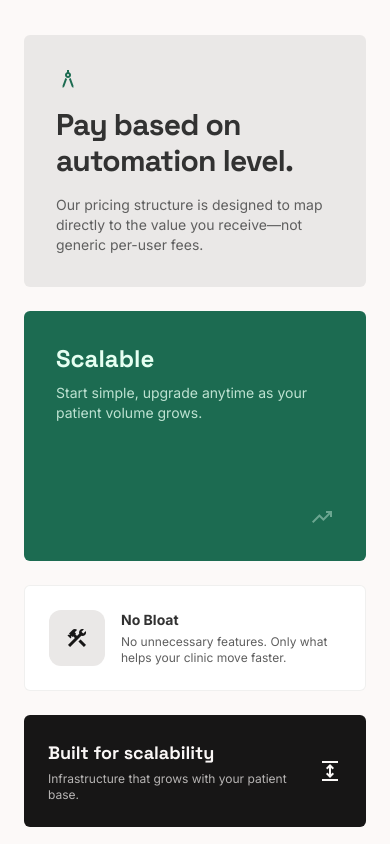
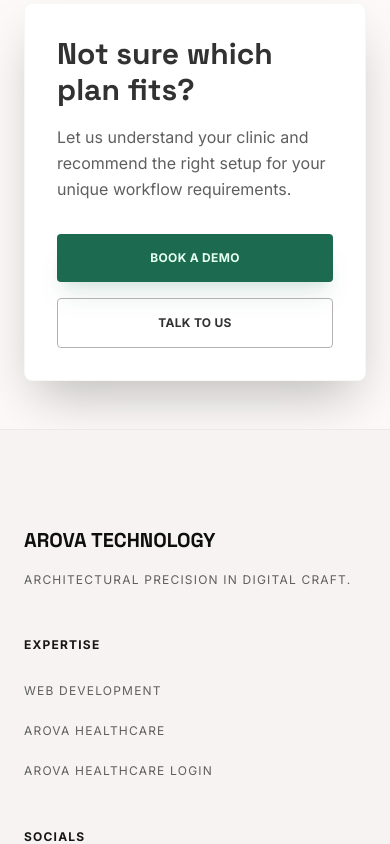
Before and after one commit to devdeepsaha/arova, a React (Vite) app: page /pricing in a window 390 px wide. Shown: the part 3281-4125 px from the top of the page. Built offline with nearby package versions, Linux system fonts and the light colour scheme; a web font is replaced by a local one.

Commit message:
edit fix

```diff
--- a/src/components/pricing/PricingCTA.jsx
+++ b/src/components/pricing/PricingCTA.jsx
@@ -1,6 +1,5 @@
-function PricingCTA() {
+function PricingCTA({ onOpenModal }) {
   return (
-    // NEW: Made buttons stack properly on mobile and adjusted font sizes
     <section className="max-w-7xl mx-auto px-6 md:px-8">
       <div className="bg-surface-container-lowest border border-outline-variant/10 rounded-xl overflow-hidden shadow-2xl">
         <div className="grid grid-cols-1 md:grid-cols-2">
@@ -10,12 +9,23 @@
               Let us understand your clinic and recommend the right setup for your unique workflow requirements.
             </p>
             <div className="flex flex-col sm:flex-row gap-4">
-              <button className="bg-tertiary text-on-tertiary px-8 py-4 rounded-sm font-bold tracking-wide uppercase text-xs hover:bg-tertiary-dim transition-all shadow-xl shadow-tertiary/10 w-full sm:w-auto">
+              {/* This button still opens the Contact Modal */}
+              <button
+                onClick={onOpenModal}
+                className="bg-tertiary text-on-tertiary px-8 py-4 rounded-sm font-bold tracking-wide uppercase text-xs hover:bg-tertiary-dim transition-all shadow-xl shadow-tertiary/10 w-full sm:w-auto"
+              >
                 Book a Demo
               </button>
-              <button className="bg-transparent border border-outline-variant px-8 py-4 rounded-sm font-bold tracking-wide uppercase text-xs hover:bg-surface-container-low transition-all w-full sm:w-auto">
+
+              {/* CHANGED: This now opens WhatsApp directly */}
+              <a
+                href="https://wa.me/918108212872?text=Hi%20Arova%20Team%2C%20I'd%20like%20to%20discuss%20automation%20plans%20for%20my%20business."
+                target="_blank"
+                rel="noreferrer"
+                className="bg-transparent border border-outline-variant px-8 py-4 rounded-sm font-bold tracking-wide uppercase text-xs hover:bg-surface-container-low transition-all w-full sm:w-auto text-center flex items-center justify-center"
+              >
                 Talk to Us
-              </button>
+              </a>
             </div>
           </div>
           <div className="bg-surface-container-high relative hidden md:block">
--- a/src/pages/Pricing.jsx
+++ b/src/pages/Pricing.jsx
@@ -1,44 +1,46 @@
-import { useState } from "react";
-import PricingHero from "../components/pricing/PricingHero";
-import PricingBento from "../components/pricing/PricingBento";
-import PricingCards from "../components/pricing/PricingCards";
-import PricingTable from "../components/pricing/PricingTable";
-import PricingCTA from "../components/pricing/PricingCTA";
-
-// NEW: Import the Modal and Toast
-import PlanSelectionModal from "../components/shared/PlanSelectionModal";
-import Toast from "../components/shared/Toast";
+import { useState } from 'react'; // 1. ADD THIS IMPORT
+import PricingHero from '../components/pricing/PricingHero';
+import PricingCards from '../components/pricing/PricingCards';
+import PricingTable from '../components/pricing/PricingTable';
+import PricingCTA from '../components/pricing/PricingCTA';
+import ContactModal from '../components/shared/ContactModal'; // 2. IMPORT THE MODAL
+import Toast from '../components/shared/Toast'; // 3. IMPORT TOAST
 
 function Pricing() {
-  // NEW: State to hold the name of the plan they clicked
-  const [selectedPlan, setSelectedPlan] = useState(null);
+  // 4. ADD THESE STATE DECLARATIONS
+  const [isModalOpen, setIsModalOpen] = useState(false);
+  const [selectedPlan, setSelectedPlan] = useState('');
+  const [toast, setToast] = useState({ message: '', type: '' });
 
-  const [toast, setToast] = useState({ message: '', type: '' });
+  const handleSelectPlan = (planName) => {
+    setSelectedPlan(planName);
+    setIsModalOpen(true);
+  };
 
   const handleShowToast = (type, message) => {
     setToast({ type, message });
   };
 
   return (
-    <main className="relative pt-32 pb-12">
+    <main className="relative pt-24 pb-12">
       <div className="fixed inset-0 blueprint-grid-image z-0" aria-hidden="true"></div>
 
-      <div className="relative z-10">
-        <PricingHero />
+      <PricingHero />
 
-        {/* Pass the state setter down to the cards */}
-        <PricingCards onSelectPlan={(plan) => setSelectedPlan(plan)} />
-        <PricingTable />
-        <PricingBento />
-        <PricingCTA />
-      </div>
+      {/* Pass handleSelectPlan to cards */}
+      <PricingCards onSelectPlan={handleSelectPlan} />
 
-      {/* NEW: Render the Modal. It opens whenever selectedPlan is not null */}
-      <PlanSelectionModal
-        isOpen={!!selectedPlan}
-        selectedPlan={selectedPlan}
-        onClose={() => setSelectedPlan(null)}
+      <PricingTable />
+
+      {/* 5. PASS THE TRIGGER TO CTA */}
+      <PricingCTA onOpenModal={() => setIsModalOpen(true)} />
+
+      {/* 6. RENDER THE MODAL AND TOAST */}
+      <ContactModal
+        isOpen={isModalOpen}
+        onClose={() => setIsModalOpen(false)}
         onShowToast={handleShowToast}
+        initialPlan={selectedPlan} // Optional: passes the plan name to the form
       />
 
       <Toast
```
